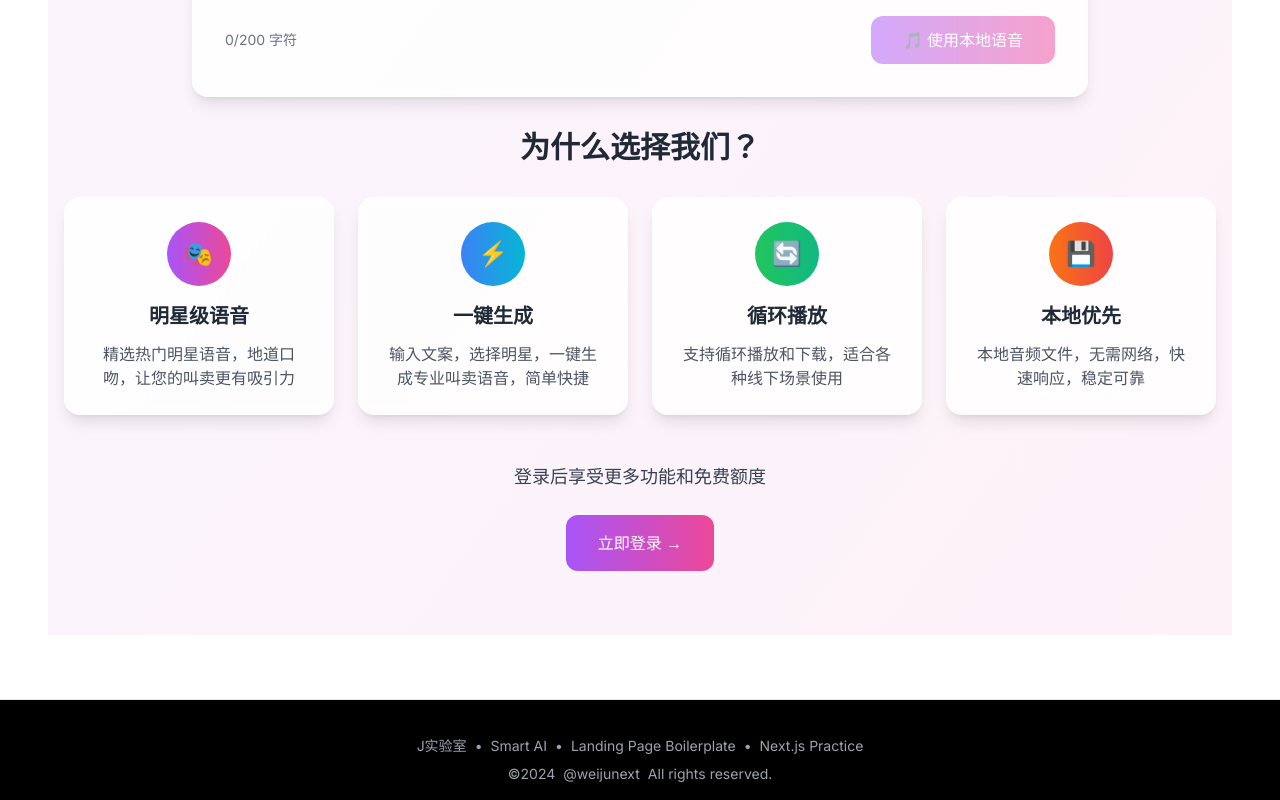
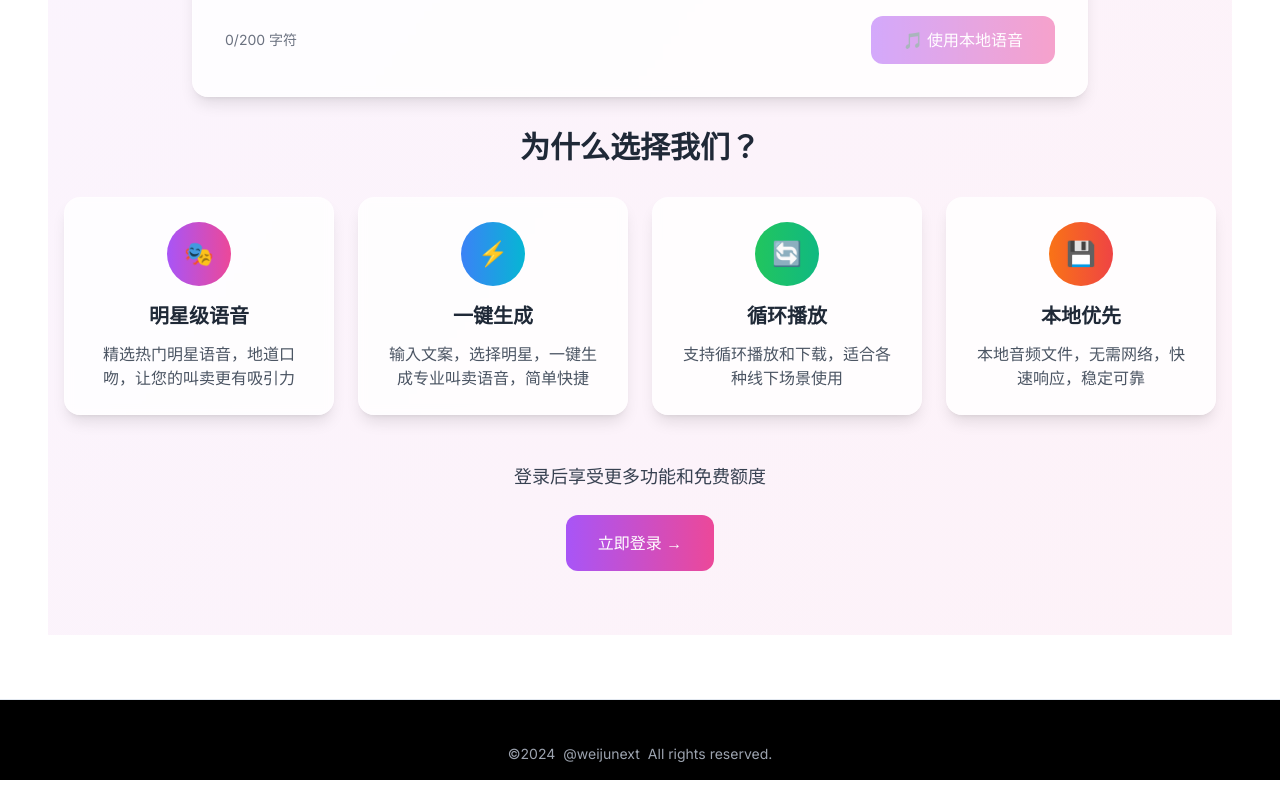
Before and after one commit to pangrongxian/smart-excel-ai, a Next.js app: page /en in a window 1280 px wide. Shown: the part 1073-1873 px from the top of the page. Built offline with nearby package versions, Linux system fonts and the light colour scheme; no server answers.

Commit message:
强制推送覆盖远程代码

```diff
--- a/components/Footer.tsx
+++ b/components/Footer.tsx
@@ -13,21 +13,6 @@ const Footer = () => {
           <ContactMe />
         </div>
         <div className="mb-2 flex space-x-2 flex-wrap justify-center">
-          <Link href="https://weijunext.com/" target="_blank">
-            J实验室
-          </Link>
-          <div>{" • "}</div>
-          <Link href="https://smartexcel.cc/" target="_blank">
-            Smart AI
-          </Link>
-          <div>{" • "}</div>
-          <Link href="https://landingpage.weijunext.com/" target="_blank">
-            Landing Page Boilerplate
-          </Link>
-          <div>{" • "}</div>
-          <Link href="https://nextjs.weijunext.com/" target="_blank">
-            Next.js Practice
-          </Link>
         </div>
         <div className="mb-2 flex space-x-2">
           <div>{`©${currentYear}`}</div>{" "}
```
